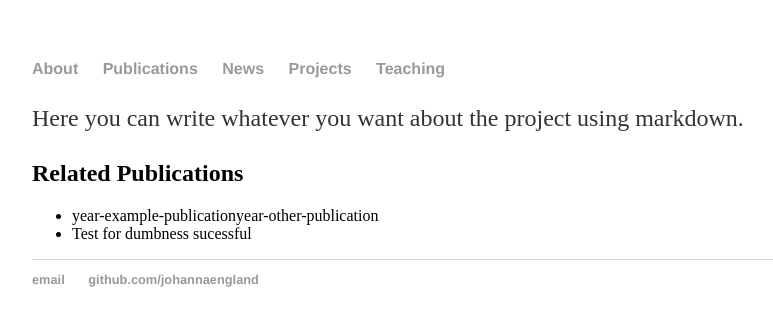
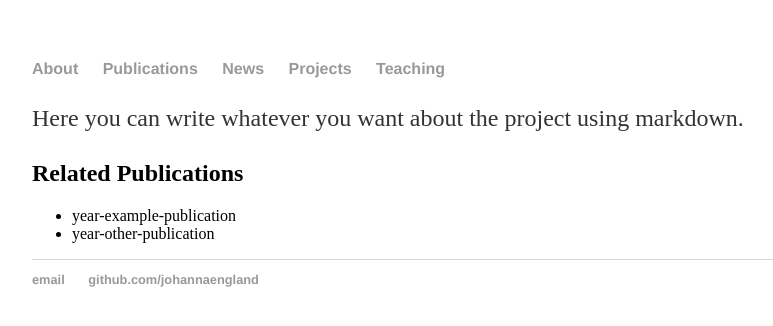
Before and after one commit to johannaengland/johannaengland.github.io, a Jekyll site: the page built from _projects/example-project.md, in a window 1280 px wide. Shown: the top 326 px of the page, without its empty margins (160-933 px from the left). Built offline with Jekyll 4.4.1, drawn with Linux system fonts in a browser that asks for light colours.

Commit message:
Update projects.html

```diff
--- a/_layouts/projects.html
+++ b/_layouts/projects.html
@@ -23,8 +23,9 @@
 
     <h2>Related Publications</h2>
     <ul>
-        <li>{{ page.publications }}</li>
-        <li>Test for dumbness sucessful</li>
+    {% for publication in page.publications %}
+        <li>{{ publication }}</li>
+    {% endfor %}
     </ul>
 
     <footer>
```
